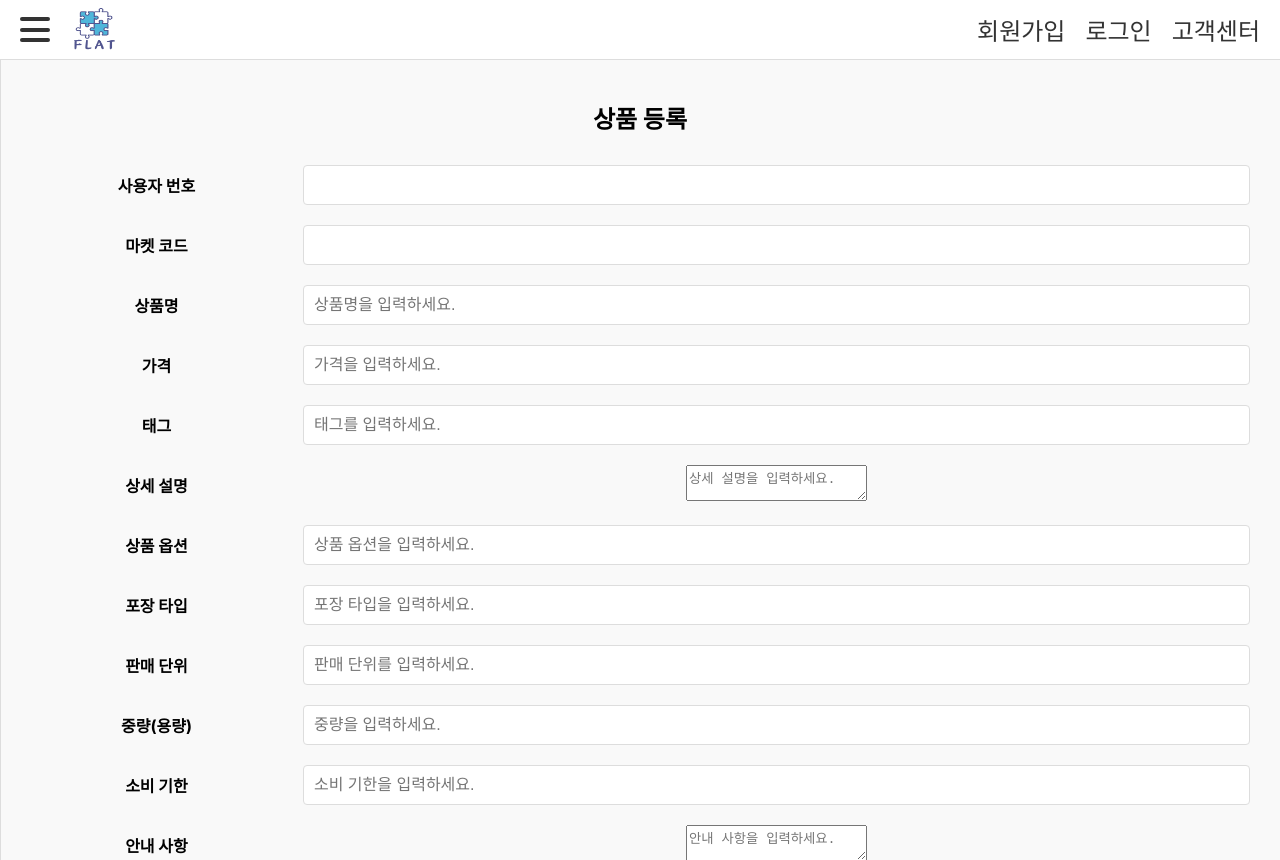
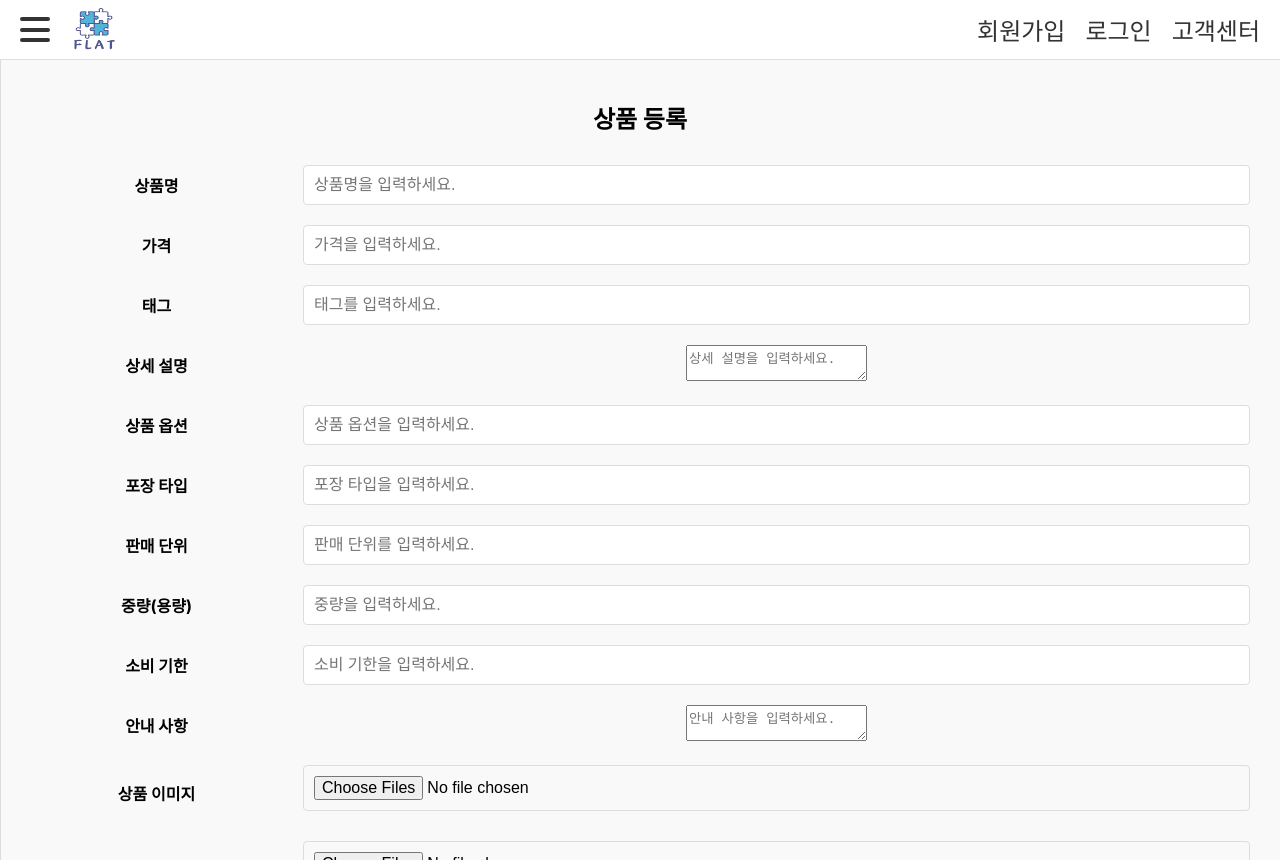
Before and after one commit to Nangzu/livinglab, a React (Create React App) app: page /registration in a window 1280 px wide. Built offline with nearby package versions, Linux system fonts and the light colour scheme; the HTML template or start-up script is replaced by a standard one.

Commit message:
상품상세설명DTO추가가

```diff
--- a/src/pages/Login.js
+++ b/src/pages/Login.js
@@ -30,8 +30,8 @@ const Login = ({ onLogin }) => {
           user_num: 0, // 마스터 계정에 대한 고유 식별자 (예: 0)
           role: "admin", // 마스터 계정의 역할
         };
-        localStorage.setItem("userNum", masterData.user_num);
-        localStorage.setItem("role", masterData.role);
+        sessionStorage.setItem("userNum", masterData.user_num);
+        sessionStorage.setItem("role", masterData.role);
         onLogin(masterData);
         navigate("/main"); // 메인 페이지로 이동
         return;
@@ -46,12 +46,14 @@ const Login = ({ onLogin }) => {
       const response = await axios.post("http://localhost:8082/api/users/login", credentials);
       const { user_num, role } = response.data;
 
-      // 로컬 스토리지에 사용자 정보 저장
-      localStorage.setItem("userNum", user_num);
-      localStorage.setItem("role", role);
+      // // 로컬 스토리지에 사용자 정보 저장
+      // sessionStorage.setItem("userNum", user_num);
+      // sessionStorage.setItem("role", role);
 
       alert("로그인 성공!");
       onLogin({ user_num, role }); // 로그인 콜백 호출
+      sessionStorage.setItem("userid", formData.userid);
+      sessionStorage.setItem("userNum", formData.user_num);
       navigate("/main"); // 메인 페이지로 이동
     } catch (error) {
       console.error("로그인 오류:", error.response || error);
--- a/src/pages/Registration.js
+++ b/src/pages/Registration.js
@@ -22,8 +22,8 @@ const Registration = ({ isSidebarOpen }) => {
 
   useEffect(() => {
     // 로컬 스토리지에서 사용자 번호와 마켓 코드 가져오기
-    const userNum = localStorage.getItem("userNum");
-    const marketCode = localStorage.getItem("marketCode");
+    const userNum = sessionStorage.getItem("userNum");
+    const marketCode = sessionStorage.getItem("marketCode");
 
     if (userNum && marketCode) {
       setFormData((prevState) => ({
@@ -63,19 +63,18 @@ const Registration = ({ isSidebarOpen }) => {
         tag: formData.tag,
         details: formData.details,
         goodsOption: formData.goodsOption,
-        userNum: formData.userNum,
-        marketCode: formData.marketCode,
+        userNum: formData.userNum
       })
     );
 
     formDataToSend.append(
-      "goodsDetailDTO",
+      "goodsdetailDTO",
       JSON.stringify({
         packagingtype: formData.packagingtype,
         salesunit: formData.salesunit,
         weightcapacity: formData.weightcapacity,
         expirydate: formData.expirydate,
-        notes: formData.notes,
+        notes: formData.notes
       })
     );
 
@@ -127,32 +126,6 @@ const Registration = ({ isSidebarOpen }) => {
       <form onSubmit={handleSubmit} className="registration-form">
         <table>
           <tbody>
-            {/* 사용자 번호 */}
-            <tr>
-              <td><label>사용자 번호</label></td>
-              <td>
-                <input
-                  type="text"
-                  name="userNum"
-                  value={formData.userNum}
-                  readOnly
-                />
-              </td>
-            </tr>
-
-            {/* 마켓 코드 */}
-            <tr>
-              <td><label>마켓 코드</label></td>
-              <td>
-                <input
-                  type="text"
-                  name="marketCode"
-                  value={formData.marketCode}
-                  readOnly
-                />
-              </td>
-            </tr>
-
             {/* 상품명 */}
             <tr>
               <td><label>상품명</label></td>
--- a/src/pages/Sign.js
+++ b/src/pages/Sign.js
@@ -10,7 +10,7 @@ const Sign = () => {
     phone: "", // 전화번호
     email: "", // 이메일
     address: "", // 주소
-    user_name: "", // 사용자 이름
+    username: "", // 사용자 이름
     role: "",
     marketName: "",
   });
@@ -33,12 +33,12 @@ const Sign = () => {
         phone: formData.phone,
         email: formData.email,
         address: formData.address,
-        user_name: formData.user_name,
+        username: formData.username,
         role: formData.role, // 선택한 역할을 전달
         marketName: formData.marketName,
       };
 
-      const response = await axios.post("http://localhost:8082/api/users/register", data);
+      const response = await axios.post("http://localhost:8082/api/users/sellerregister", data);
 
       if (response.status === 200) {
         alert("회원가입이 완료되었습니다!");
@@ -116,11 +116,11 @@ const Sign = () => {
 
         {/* 사용자 이름 */}
         <div className="form-group">
-          <label htmlFor="user_name">이름</label>
+          <label htmlFor="username">이름</label>
           <input
             type="text"
-            name="user_name"
-            value={formData.user_name}
+            name="username"
+            value={formData.username}
             onChange={handleChange}
             placeholder="이름을 입력하세요."
           />
```
